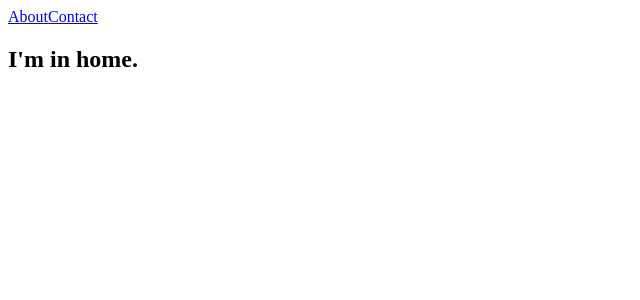
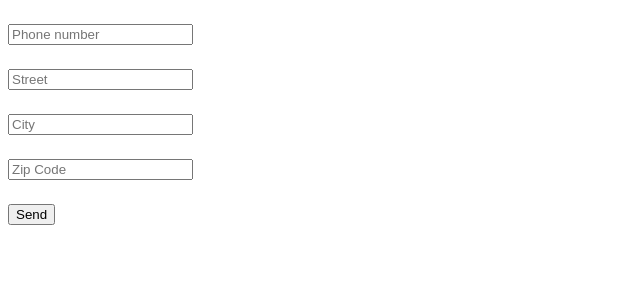
Before and after one commit to johannbaczkiewicz/e-pizza, a Vue app: page / in a window 1280 px wide. Shown: the top 300 px of the page, without its empty margins (0-640 px from the left). Built offline with nearby package versions, Linux system fonts and the light colour scheme; the HTML template or start-up script is replaced by a standard one.

Commit message:
added PersonalData component

```diff
--- /dev/null
+++ b/wwwroot/src/components/PersonalData.vue
@@ -0,0 +1,114 @@
+<template>
+    <div id="personal-data">
+        <form @submit="checkForm">
+             <p v-if="errors.length">
+                <b>Please correct the following error(s):</b>
+                <ul>
+                    <li v-for="(error, index) in errors" :key="index">{{ error }}</li>
+                </ul>
+            </p>
+            <input v-model="phoneNumber" placeholder="Phone number"/>
+            <input v-model="address.street" placeholder="Street"/>
+            <input v-model="address.city" placeholder="City"/>
+            <input v-model="address.zipCode" placeholder="Zip Code"/>
+            <input aria-label="Sumbit" type="submit" value="Send">
+        </form>
+
+    </div>
+</template>
+
+<script>
+    import Address from './../models/Address.js'
+    import Regex from './../models/Regex.js'
+
+    export default {
+        data(){
+            return{
+                errors: [],
+                phoneNumber: null,
+                address: new Address(null, null, null),
+            }
+        },
+        methods: {
+            checkPhoneNumber(){
+                if(!this.phoneNumber)
+                {
+                    this.errors.push("Phone number required.");
+                }
+                else
+                {
+                    if(!Regex.validPhoneNumber(this.phoneNumber))
+                    {
+                        this.errors.push("Incorrect phone number format.");
+                    }
+                }
+            },
+            checkStreet(){
+                if(!this.address.street)
+                {
+                    this.errors.push("Street required.");
+                }
+                else
+                {
+                    if(!Regex.validStreet(this.address.street))
+                    {
+                        this.errors.push("Incorrect street format.");
+                    }
+                }
+            },
+            checkCity(){
+                if(!this.address.city)
+                {
+                    this.errors.push("City required.");
+                }
+                else
+                {
+                    if(!Regex.validCity(this.address.city))
+                    {
+                        this.errors.push("Incorrect city format.");
+                    }
+                }
+            },
+            checkZipCode(){
+                if(!this.address.zipCode)
+                {
+                    this.errors.push("Zip code required.");
+                }
+                else
+                {
+                    if(!Regex.validZipCode(this.address.zipCode))
+                    {
+                        this.errors.push("Incorrect zip code format.");
+                    }
+                }
+            },
+            checkForm(e){
+                this.errors = [];
+
+                this.checkPhoneNumber();
+                this.checkZipCode();
+                this.checkStreet();
+                this.checkCity();
+
+                if(!this.errors.length) return true;
+                e.preventDefault();
+            }
+        }
+    }
+</script>
+
+<style lang="scss" scoped>
+    *{
+        box-sizing: border-box;
+    }
+    ul, li{
+        list-style-type: none;
+        padding: 0;
+    }
+    form, input{
+        display: block;
+    }
+    input{
+        margin-top: 24px;
+    }
+</style>
--- /dev/null
+++ b/wwwroot/src/models/Address.js
@@ -0,0 +1,9 @@
+export default class Address
+{
+    constructor(city, street, zipCode)
+    {
+        this.city = city;
+        this.street = street;
+        this.zipCode = zipCode;
+    }
+}
--- /dev/null
+++ b/wwwroot/src/models/Regex.js
@@ -0,0 +1,24 @@
+export default class Regex
+{
+    constructor(){}
+
+    static validCity(city){
+        const regex = /^[A-Za-zżźćńółęąśŻŹĆĄŚĘŁÓŃ\s0-9.-/]*$/;
+        return regex.test(city);
+    }
+
+    static validStreet(street){
+        const regex = /^[A-Za-zżźćńółęąśŻŹĆĄŚĘŁÓŃ\s0-9.-/]*$/;
+        return regex.test(street);
+    }
+
+    static validZipCode(zipCode){
+        const regex = /^\d{2}(?:[-]\d{3})$/;
+        return regex.test(zipCode);
+    }
+
+    static validPhoneNumber(phoneNumber){
+        const regex = /^[0-9]{9}$/;
+        return regex.test(phoneNumber);
+    }
+}
--- a/wwwroot/src/pages/Home.vue
+++ b/wwwroot/src/pages/Home.vue
@@ -1,7 +1,15 @@
 <template>
   <div>
-     <router-link to="/about">About</router-link>
-     <router-link to="/contact">Contact</router-link>
-     <h2>I'm in home.</h2>
+     <personal-data></personal-data>
   </div>
 </template>
+
+<script>
+  import PersonalData from './../components/PersonalData.vue'
+
+  export default {
+     components: {
+            'personal-data': PersonalData
+        }
+  }
+</script>
```
Also changed, not shown: wwwroot/src/components/Order.vue (added).
